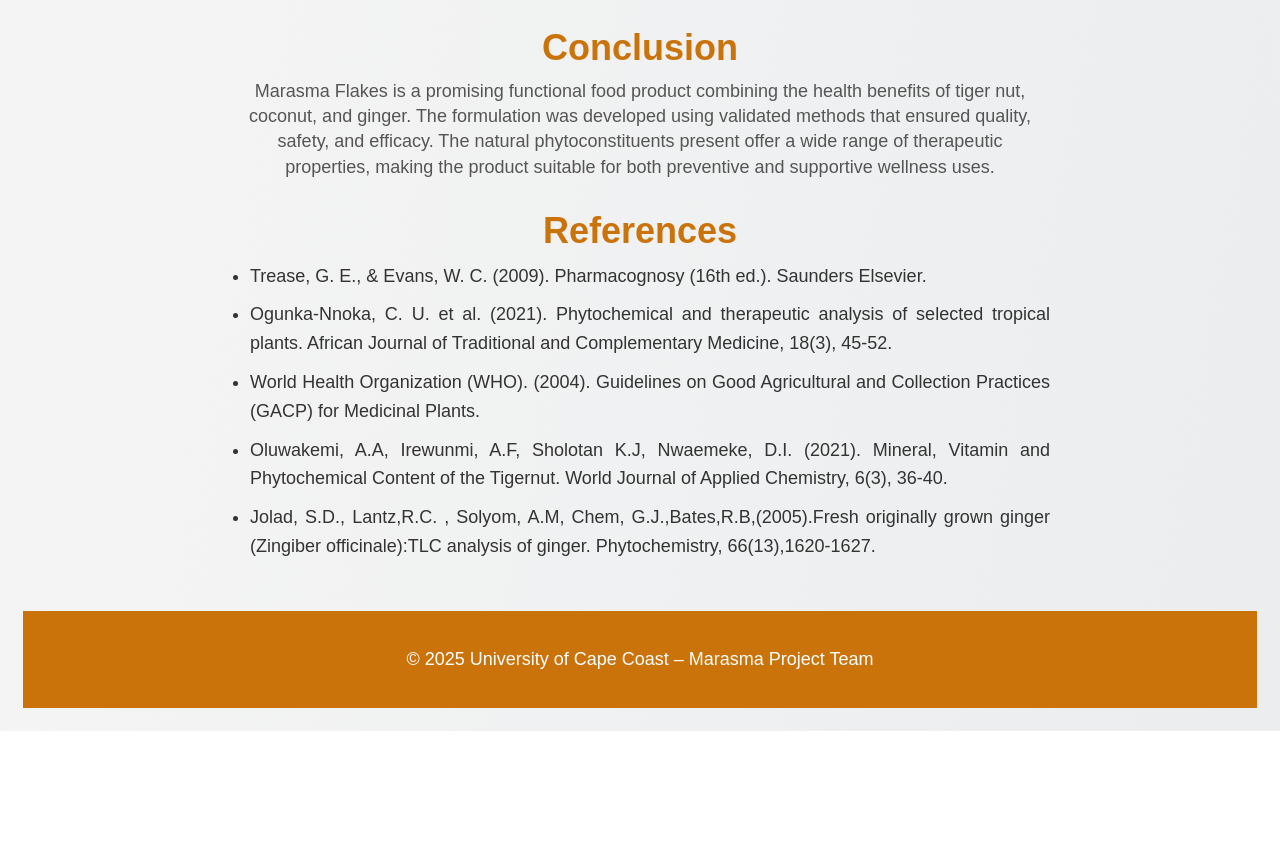
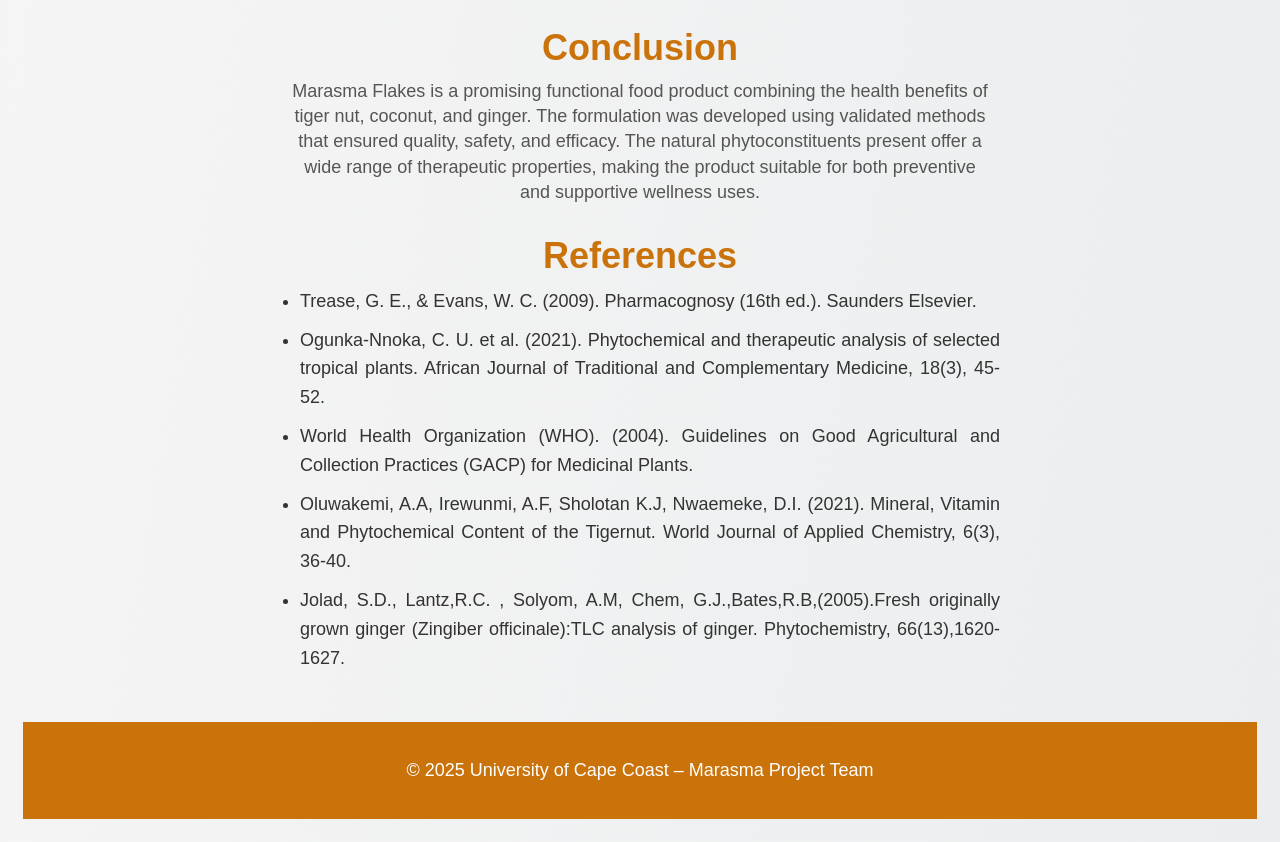
Before and after one commit to Angela21122/Merasma-Flakes, a plain HTML site: page index.html in a window 1280 px wide. Shown: the part 6080-6922 px from the top of the page. Before the commit the page ends 6811 px from the top, so only its background shows below. Drawn offline with Linux system fonts and the light colour scheme.

Commit message:
Update index.html

```diff
--- a/index.html
+++ b/index.html
@@ -173,12 +173,12 @@
   <li>Patients on chronic medications should consult a healthcare provider before regular consumption.</li>
 </ul>
 <h2 id= "conclusion" style="text-align: center;">Conclusion</h2>
-<p class="caption large" style="text-align: center; max-width: 800px; margin: 0 auto;">
+<p class="caption large" style="text-align: center; max-width: 700px; margin: 0 auto;">
 Marasma Flakes is a promising functional food product combining the health benefits of tiger nut, coconut, and ginger. The formulation was developed using validated methods that ensured quality, safety, and efficacy. The natural phytoconstituents present offer a wide range of therapeutic properties, making the product suitable for both preventive and supportive wellness uses.
 </p>
 
 <h2 id="references" style="text-align: center;">References</h2>
-<ul class="bullet-section" style="max-width: 800px; margin: 0 auto;">
+<ul class="bullet-section" style="max-width: 700px; margin: 0 auto;">
   <li>Trease, G. E., & Evans, W. C. (2009). Pharmacognosy (16th ed.). Saunders Elsevier.</li>
   <li>Ogunka-Nnoka, C. U. et al. (2021). Phytochemical and therapeutic analysis of selected tropical plants. African Journal of Traditional and Complementary Medicine, 18(3), 45-52.</li>
   <li>World Health Organization (WHO). (2004). Guidelines on Good Agricultural and Collection Practices (GACP) for Medicinal Plants.</li>
```
